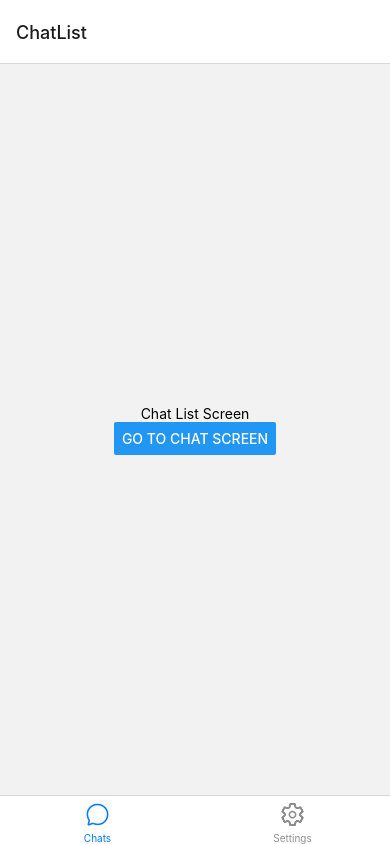
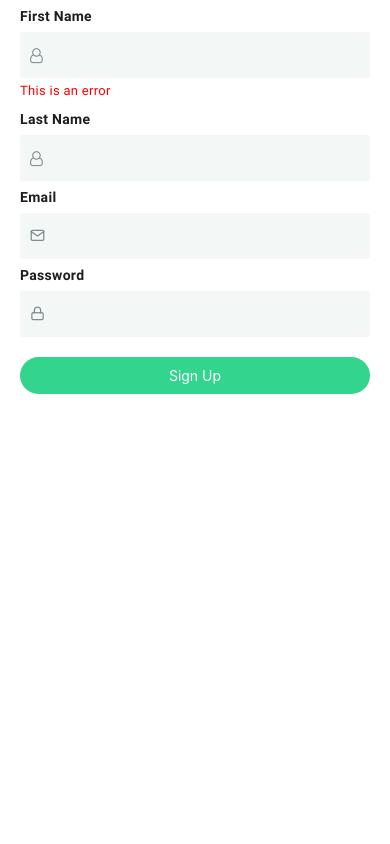
Before and after one commit to itsmrob/WhatsAppClone, a React Native app: screen / in a window 390 px wide. Built offline with nearby package versions, Linux system fonts and the light colour scheme.

Commit message:
AuthScreen Navigator

```diff
--- a/package.json
+++ b/package.json
@@ -17,7 +17,7 @@
     "expo-splash-screen": "~0.18.1",
     "expo-status-bar": "~1.4.4",
     "react": "18.2.0",
-    "react-native": "0.71.3",
+    "react-native": "0.71.4",
     "react-native-gesture-handler": "~2.9.0",
     "react-native-safe-area-context": "^4.5.0",
     "react-native-screens": "~3.20.0",
--- /dev/null
+++ b/src/components/Input.js
@@ -0,0 +1,70 @@
+import React from "react";
+import { View, StyleSheet, Text, TextInput } from "react-native";
+import colors from "../constants/colors";
+
+const Input = (props) => {
+    return (
+        <View style={styles.container}>
+            <Text style={styles.label}>{props.label}</Text>
+            <View style={styles.inputContainer}>
+                {props.icon && (
+                    <props.iconPack
+                        name={props.icon}
+                        size={props.iconSize || 15}
+                        style={styles.icon}
+                    />
+                )}
+                <TextInput style={styles.input} />
+            </View>
+            {props.errorText && (
+                <View style={styles.errorContainer}>
+                    <Text style={styles.textError}>
+                        {props.errorText}
+                    </Text>
+                </View>
+            )}
+        </View>
+    );
+};
+
+const styles = StyleSheet.create({
+    container: {
+        width: "100%",
+    },
+    inputContainer: {
+        width: "100%",
+        backgroundColor: colors.nearlyWhite,
+        paddingHorizontal: 10,
+        paddingVertical: 15,
+        borderRadius: 2,
+        flexDirection: "row",
+        alignItems: "center",
+    },
+    label: {
+        marginVertical: 8,
+        fontFamily: "bold",
+        letterSpacing: 0.3,
+        color: colors.textColor,
+    },
+    icon: {
+        marginRight: 10,
+        color: colors.grey,
+    },
+    input: {
+        color: colors.textColor,
+        flex: 1,
+        fontFamily: "regular",
+        letterSpacing: 0.3,
+        paddingTop: 0,
+    },
+    errorContainer: {
+        marginVertical: 5
+    },
+    textError: {
+        color: "red",
+        fontSize: 13,
+        fontFamily: "regular",
+        letterSpacing: 0.3,
+    },
+});
+export default Input;
--- /dev/null
+++ b/src/components/PageContainer.js
@@ -0,0 +1,19 @@
+import React, {} from 'react'
+import { View, StyleSheet } from 'react-native';
+
+const PageContainer = props => {
+    return (
+        <View style={styles.container}>
+            {props.children}
+        </View>
+    )
+}
+
+const styles = StyleSheet.create({
+    container: {
+        paddingHorizontal: 20,
+        flex: 1,
+        // backgroundColor: 'red'
+    }
+})
+export default PageContainer;
--- /dev/null
+++ b/src/components/SubmitButton.js
@@ -0,0 +1,37 @@
+import { View, TouchableOpacity, Text, StyleSheet } from "react-native";
+import colors from "../constants/colors";
+
+const SubmitButton = (props) => {
+    // const enabledBgColor = props.color || colors.primary;
+    // const disabledBgColor = colors.lightGrey;
+    const bgColor = props.disabled
+        ? colors.lightGrey
+        : props.color || colors.primary;
+
+    return (
+        <TouchableOpacity
+            onPress={props.disabled ? () => {} : props.onPress}
+            style={{
+                ...styles.button,
+                ...props.style,
+                ...{ backgroundColor: bgColor } }}
+            >
+            <Text style={{ color: props.disabled ? colors.grey : "white" }}>
+                {props.title}
+            </Text>
+        </TouchableOpacity>
+    );
+};
+
+const styles = StyleSheet.create({
+    button: {
+        backgroundColor: colors.primary,
+        paddingHorizontal: 30,
+        paddingVertical: 10,
+        borderRadius: 30,
+        justifyContent: "center",
+        alignItems: "center",
+    },
+});
+
+export default SubmitButton;
--- a/src/constants/colors.js
+++ b/src/constants/colors.js
@@ -1,4 +1,8 @@
 export default {
     blue: "#3498db",
-    lightGrey: "#bdc3c7"
+    lightGrey: "#bdc3c7",
+    nearlyWhite: "#F3F8F7",
+    grey: "#7f8c8d",
+    textColor: "#1c1e21",
+    primary: "#32d48e",
 }
--- a/src/navigation/AppNavigator.js
+++ b/src/navigation/AppNavigator.js
@@ -4,13 +4,20 @@ import { NavigationContainer } from "@react-navigation/native";
 import MainNavigator from "./MainNavigator";
 import AuthNavigator from "./AuthNavigator";
 
+import AuthScreen from "../screens/AuthScreen";
+
 const AppNavigator = () => {
 
-    const [isLogged, setIsLogged ] = useState(false);
+    const [isLogged, setIsLogged ] = useState(true);
 
     return (
         <NavigationContainer>
-            <MainNavigator />
+            {isLogged && (
+                <AuthScreen/>
+                )}
+            {!isLogged && (
+                <MainNavigator />
+            )}
         </NavigationContainer>
     );
 };
--- /dev/null
+++ b/src/screens/AuthScreen.js
@@ -0,0 +1,48 @@
+import React from "react";
+import { Text, View, StyleSheet, SafeAreaView } from "react-native";
+import Input from "../components/Input";
+import PageContainer from "../components/PageContainer";
+import { FontAwesome, Feather } from "@expo/vector-icons";
+import SubmitButton from "../components/SubmitButton";
+
+const AuthScreen = () => (
+    <SafeAreaView style={styles.container}>
+        <PageContainer>
+            <Input
+                label="First Name"
+                iconPack={FontAwesome}
+                icon="user-o"
+                errorText="This is an error"
+            />
+            <Input
+                label="Last Name"
+                iconPack={FontAwesome}
+                icon="user-o"
+                // errorText="This is an error"
+            />
+            <Input
+                label="Email"
+                iconPack={Feather}
+                icon="mail"
+                // errorText="This is an error"
+            />
+            <Input
+                label="Password"
+                iconPack={Feather}
+                icon="lock"
+                // errorText="This is an error"
+            />
+            <SubmitButton
+                title="Sign Up"
+                onPress={() => console.log("hola")}
+                style={{ marginTop: 20 }}
+            />
+        </PageContainer>
+    </SafeAreaView>
+);
+const styles = StyleSheet.create({
+    container: {
+        flex: 1,
+    },
+});
+export default AuthScreen;
```
Also changed, not shown: 1 other file (tests, documents, lock files or other folders).
